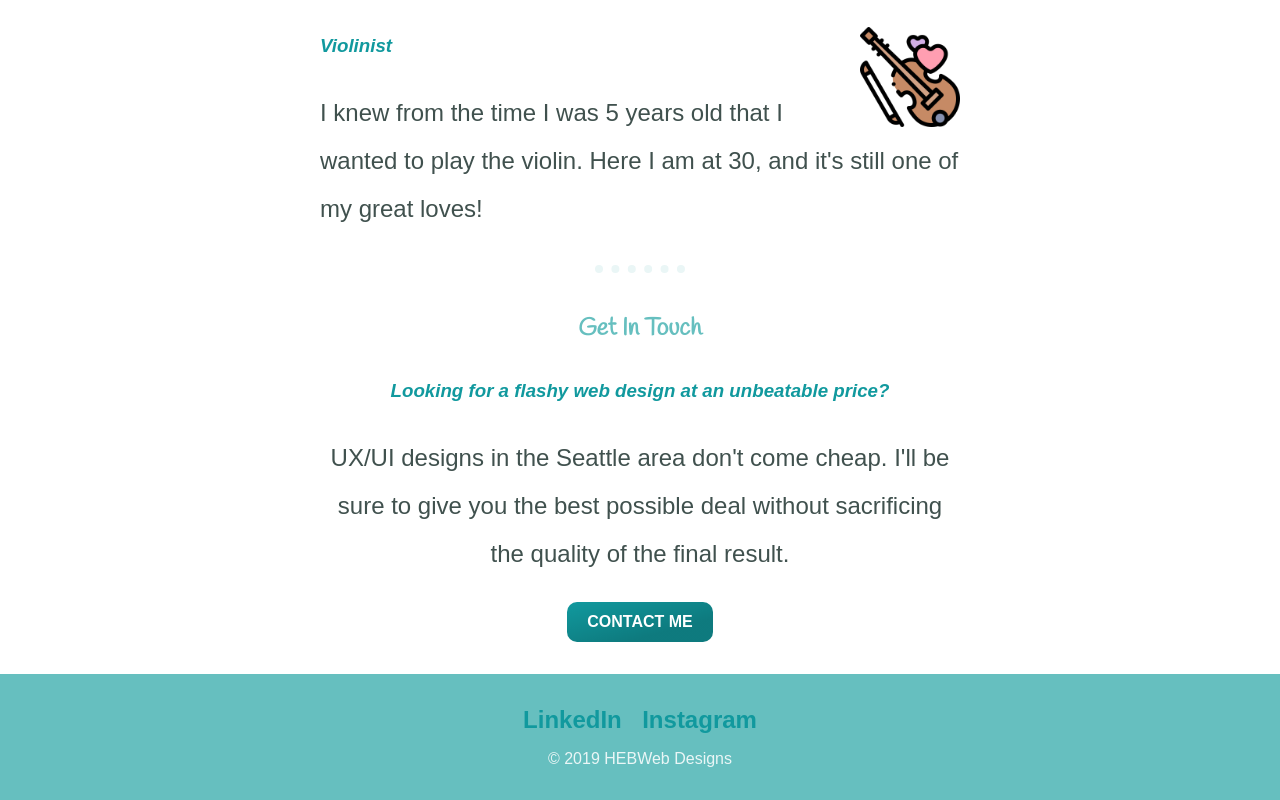
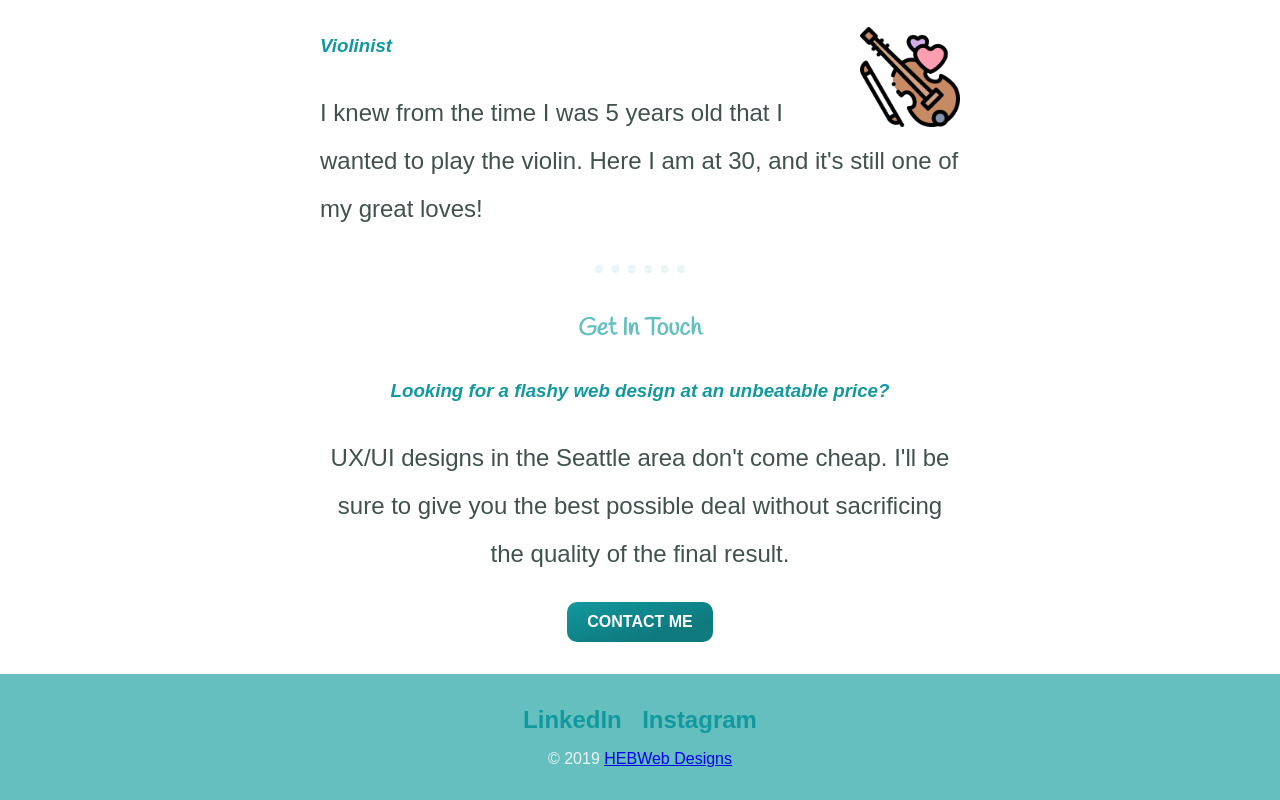
Before and after one commit to haleylizbrown/CSSPersonalPage, a plain HTML site: page index.html in a window 1280 px wide. Shown: the part 1585-2385 px from the top of the page. Drawn offline with Linux system fonts and the light colour scheme; a web font is replaced by a local one.

Commit message:
added <a> tag to contact class in bottom container

```diff
--- a/index.html
+++ b/index.html
@@ -48,7 +48,7 @@
     <div class="bottom-container">
       <a class = "contact-sites linked" href="https://www.linkedin.com/feed/" target = "_blank">LinkedIn</a>
       <a class = "contact-sites" href="https://www.instagram.com/haleylizbrown" target="_blank">Instagram</a>
-      <p class = "copyright">© 2019 HEBWeb Designs</p>
+      <p class = "copyright">© 2019 <a class = "website-link" href = "https://haleylizbrown.github.io/CSSPersonalPage/" target = "_blank">HEBWeb Designs</a></p>
     </div>
   </body>
 </html>
```
